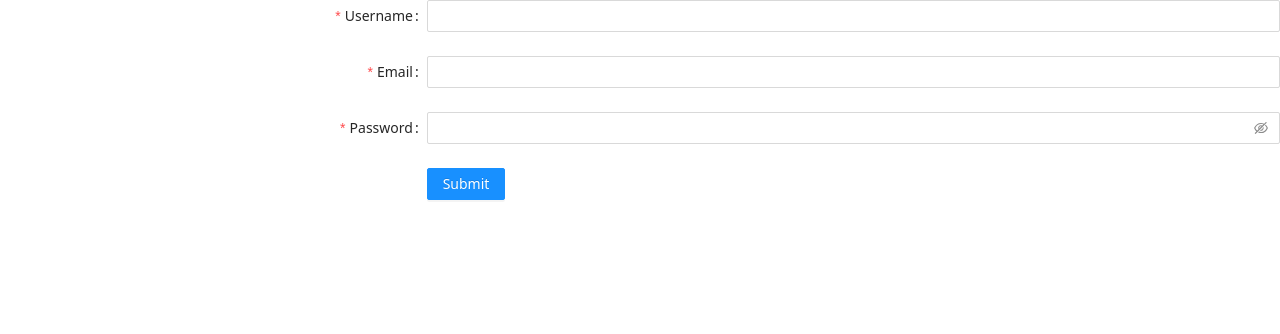
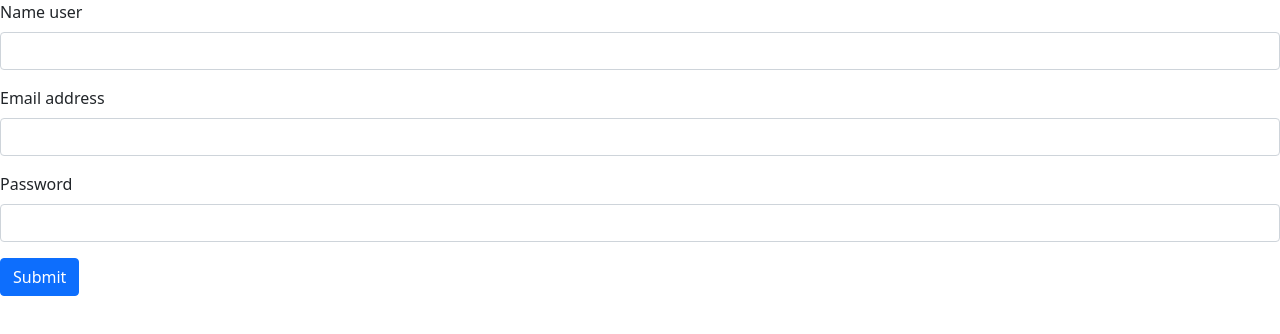
Before and after one commit to nvduy6/web502_Assigment, a React (Vite) app: page /signup in a window 1280 px wide. Shown: the top 334 px of the page. Built offline with nearby package versions, Linux system fonts and the light colour scheme; data requests are answered from the project's data file.

Commit message:
update_category

```diff
--- a/db.json
+++ b/db.json
@@ -21,8 +21,12 @@
       "id": 2
     },
     {
-      "name": "quan ao",
+      "name": "nukeviet",
       "id": 3
+    },
+    {
+      "name": "Iphone12",
+      "id": 4
     }
   ],
   "users": []
--- a/src/api/Category.tsx
+++ b/src/api/Category.tsx
@@ -1,3 +1,4 @@
+import Category from "../pages/Category";
 import { ICategory } from "../type/Category";
 import instance from "./Instance";
 export const listCate =()=>{
@@ -12,3 +13,12 @@ export const removeCate = (id:number)=>{
     const url = `/categorys/${id}`;
     return instance.delete(url)
 }
+export const getcate =(id:string|undefined)=>{
+    const url = `/categorys/${id}`;
+    return instance.get(url)
+    ;
+}
+export const updatecate = (Category:ICategory)=>{
+    const url = `/categorys/${Category.id}`;
+    return instance.put(url,Category)
+}
--- a/src/pages/Dashboard.tsx
+++ b/src/pages/Dashboard.tsx
@@ -1,8 +1,11 @@
 import React from 'react'
+import { Progress } from 'antd';
 type Props={}
 const Dashboard = (props:Props) => {
   return (
-   <div><canvas className="my-4 w-100 chartjs-render-monitor" id="myChart" width={1522} height={642} style={{display: 'block', height: 514, width: 1218}} /></div>
+   <div> <Progress type="circle" percent={75} />
+   <Progress type="circle" percent={70} status="exception" />
+   <Progress type="circle" percent={100} /></div>
 
   )
 }
--- a/src/pages/admin/category/Category_add.tsx
+++ b/src/pages/admin/category/Category_add.tsx
@@ -1,29 +1,33 @@
 import React from 'react'
 import {SubmitHandler, useForm} from 'react-hook-form';
-import {useNavigate} from 'react-router-dom';
+import {Link, useNavigate} from 'react-router-dom';
 type CategoryAddProps={
     name:string
     onAdd:(category:TypeInputs)=>void;
 }
 type TypeInputs={
     name:string,
+    price:number
 }
 const Category_add = (props:CategoryAddProps) => {
 const {register,handleSubmit,formState:{errors}} = useForm<TypeInputs>();
 const navigate = useNavigate();
 const onSubmit:SubmitHandler<TypeInputs>=data=>{
     props.onAdd(data);
-    navigate("");
+    navigate("/admin/categorys");
 }
   return (
     <div>
-        <form action="" onSubmit={handleSubmit(onSubmit)}>
-        <div className="mb-3">
-    <label htmlFor="exampleInputEmail1" className="form-label">Ten danh muc</label>
-    <input type="text" className="form-control" placeholder='Nhap ten danh muc' {...register('name')} />
-    <button type="submit" className="btn btn-primary">Add</button>
+      <button><Link to="/admin/categorys">Quay lai</Link></button>
+<form onSubmit={handleSubmit(onSubmit)}>
+  <div>
+  <div className="mb-3">
+    <label htmlFor="exampleInputEmail1" className="form-label">Name</label>
+    <input type="text" className="form-control" placeholder='Nhap ten...' {...register('name')} />
   </div>
-        </form>
+  <button type="submit" className="btn btn-primary">Submit</button>
+</div>
+</form>
     </div>
   )
 }
--- /dev/null
+++ b/src/pages/admin/category/Category_edit.tsx
@@ -0,0 +1,43 @@
+import React, { useEffect } from 'react'
+import { useForm ,SubmitHandler} from 'react-hook-form'
+import { useNavigate, useParams } from "react-router-dom"
+import { getcate } from '../../../api/Category'
+import { ICategory } from '../../../type/Category'
+type Category_editProps={
+    onUpdateCate:(category:ICategory)=>void;
+}
+type TypeInputs = {
+    name:String
+}
+
+const Category_edit = (props:Category_editProps) => {
+    const {register,handleSubmit,formState:{errors},reset}=useForm<TypeInputs>();
+    const navigate =  useNavigate();
+    const {id} = useParams();
+    useEffect(()=>{
+        const getCategory = async()=>{
+            const {data} =await getcate(id);
+            reset(data);
+        }
+        getCategory();
+    },[])
+    const onSubmit:SubmitHandler<TypeInputs>=data=>{
+        props.onUpdateCate(data)
+        navigate("/admin/categorys")
+    }
+    return (
+    <div>
+<form onSubmit={handleSubmit(onSubmit)}>
+  <div>
+  <div className="mb-3">
+    <label htmlFor="exampleInputEmail1" className="form-label">Name</label>
+    <input type="text" className="form-control" placeholder='Nhap ten...' {...register('name')} />
+  </div>
+  <button type="submit" className="btn btn-primary">Submit</button>
+</div>
+</form>
+    </div>
+  )
+}
+
+export default Category_edit
--- a/src/pages/admin/product/ProductManager.tsx
+++ b/src/pages/admin/product/ProductManager.tsx
@@ -25,8 +25,8 @@ const ProductManager = (props: Props) => {
       dataIndex: 'id',
       render: (id:number) => (
         <Space size="middle">
-        <Button type="primary" style={{ background: '#FFCC00', color: '#000000', border: 'none'}}><Link to={`/admin/products/${id}/edit`}>Edit</Link></Button>
-        <Button type="primary" danger onClick={() => props.onRemove(id)}>Remove</Button>
+        <Button type="primary" style={{ background: '#FFCC00', color: '#000000', border: 'none',borderRadius:15}}><Link to={`/admin/products/${id}/edit`}>Edit</Link></Button>
+        <Button type="primary" style={{borderRadius:15}} danger onClick={() => props.onRemove(id)}>Remove</Button>
         </Space>
       )
     },
--- a/src/pages/layouts/Sigin.tsx
+++ b/src/pages/layouts/Sigin.tsx
@@ -1,61 +1,42 @@
 import React from 'react'
-import { SubmitHandler,useForm } from 'react-hook-form';
+import { SubmitHandler, useForm } from 'react-hook-form';
 import { useNavigate } from 'react-router-dom';
 import { Form, Input, Button, Checkbox } from 'antd';
 import { signin } from '../../api/auth';
 import { authenticated } from '../../utils/localStorage';
+import Password from 'antd/lib/input/Password';
 type TypeInputs = {
-    name :string,
-    email:string,
-    password:string
+  name: string,
+  email: string,
+  password: string
 }
 const Signin = () => {
-    const {register,handleSubmit,formState:{errors}}=useForm<TypeInputs>();
-const navigate = useNavigate();
-const onSubmit:SubmitHandler<TypeInputs>=async data=>{
-    const {data:user} = await signin(data);
-    authenticated(user,()=>{
-        navigate("/")
+  const { register, handleSubmit, formState: { errors } } = useForm<TypeInputs>();
+  const navigate = useNavigate();
+  const onSubmit: SubmitHandler<TypeInputs> = async data => {
+    const { data: user } = await signin(data);
+    authenticated(user, () => {
+      navigate("/")
     })
 
-}
+  }
   return (
-    <div><Form
-    onSubmit ={handleSubmit(onSubmit)}
-    name="basic"
-    labelCol={{ span: 8 }}
-    wrapperCol={{ span: 16 }}
-    initialValues={{ remember: true }}
-    // onFinish={onFinish}
-    // onFinishFailed={onFinishFailed}
-    autoComplete="off"
-  >
-    <Form.Item
-      label="Email"
-      name="Email"
-      rules={[{ required: true, message: 'Please input your email!' }]}
-    >
-      <Input {...register('email')} />
-    </Form.Item>
-
-    <Form.Item
-      label="Password"
-      name="password"
-      rules={[{ required: true, message: 'Please input your password!' }]}
-    >
-      <Input.Password {...register('password')} />
-    </Form.Item>
-
-    <Form.Item name="remember" valuePropName="checked" wrapperCol={{ offset: 8, span: 16 }}>
-      <Checkbox>Remember me</Checkbox>
-    </Form.Item>
-
-    <Form.Item wrapperCol={{ offset: 8, span: 16 }}>
-      <Button type="primary" htmlType="submit">
-        Submit
-      </Button>
-    </Form.Item>
-  </Form></div>
+    <div>
+      <form onSubmit={handleSubmit(onSubmit)}>
+        <div>
+          <div className="mb-3">
+            <label htmlFor="exampleInputEmail1" className="form-label">Email address</label>
+            <input type="email" className="form-control" id="exampleInputEmail1" aria-describedby="emailHelp" {...register('email')} />
+            <div id="emailHelp" className="form-text">We'll never share your email with anyone else.</div>
+          </div>
+          <div className="mb-3">
+            <label htmlFor="exampleInputPassword1" className="form-label">Password</label>
+            <input type="password" className="form-control" id="exampleInputPassword1" {...register('password')} />
+          </div>
+          <button type="submit" className="btn btn-primary">Submit</button>
+        </div>
+      </form>
+    </div>
   )
 }
 
--- a/src/pages/layouts/Signup.tsx
+++ b/src/pages/layouts/Signup.tsx
@@ -1,7 +1,5 @@
-import React from 'react'
 import {SubmitHandler,useForm} from "react-hook-form"
 import {useNavigate, useNavigationType} from "react-router-dom";
-import { Form, Input, Button, Checkbox, } from 'antd';
 import { signin, signup } from '../../api/auth';
 type TypeInputs = {
     name:string,
@@ -17,49 +15,24 @@ const Signup = () => {
     }
   return (
     <div>
-        <Form
-    name="basic"
-    labelCol={{ span: 8 }}
-    wrapperCol={{ span: 16 }}
-    initialValues={{ remember: true }}
+     <form onSubmit={handleSubmit(onSubmit)}>
+     <div className="mb-3">
+    <label htmlFor="exampleInputEmail1" className="form-label">Name user</label>
+    <input type="text" className="form-control" id="exampleInputName" aria-describedby="nameHelp" {...register('name')} />
+  </div>
+  <div className="mb-3">
+    <label htmlFor="exampleInputEmail1" className="form-label">Email address</label>
+    <input type="email" className="form-control" id="exampleInputEmail1" aria-describedby="emailHelp" {...register('email')}/>
+  </div>
+  <div className="mb-3">
+    <label htmlFor="exampleInputPassword1" className="form-label">Password</label>
+    <input type="password" className="form-control" id="exampleInputPassword1" {...register('password')} />
+  </div>
 
-    // onFinish={onFinish}
-    // onFinishFailed={onFinishFailed}
-    autoComplete="off"
+  <button type="submit" className="btn btn-primary">Submit</button>
+</form>
 
-  >
-    <Form.Item
-      label="Username"
-      name="username"
-      rules={[{ required: true, message: 'Please input your username!' }]}
-    >
-      <Input {...register('name')} />
-    </Form.Item>
-    <Form.Item
-      label="Email"
-      name="email"
-      rules={[{ required: true, message: 'Please input your email!' }]}
-    >
-      <Input  {...register('email')}/>
-    </Form.Item>
-    <Form.Item
-      label="Password"
-      name="password"
-      rules={[{ required: true, message: 'Please input your password!' }]}
-    >
-      <Input.Password {...register('password')} />
-    </Form.Item>
-
-    {/* <Form.Item name="remember" valuePropName="checked" wrapperCol={{ offset: 8, span: 16 }}>
-      <Checkbox>Remember me</Checkbox>
-    </Form.Item> */}
-
-    <Form.Item wrapperCol={{ offset: 8, span: 16 }}>
-      <Button type="primary" htmlType="submit">
-        Submit
-      </Button>
-    </Form.Item>
-  </Form></div>
+</div>
   )
 }
 
```
Also changed, not shown: src/App.tsx (+26 -20 lines), src/pages/Home.tsx (+28 -18 lines), src/pages/admin/category/Category_list.tsx (+4 -6 lines), src/pages/layouts/AdminLayout.tsx (+45 -48 lines).
